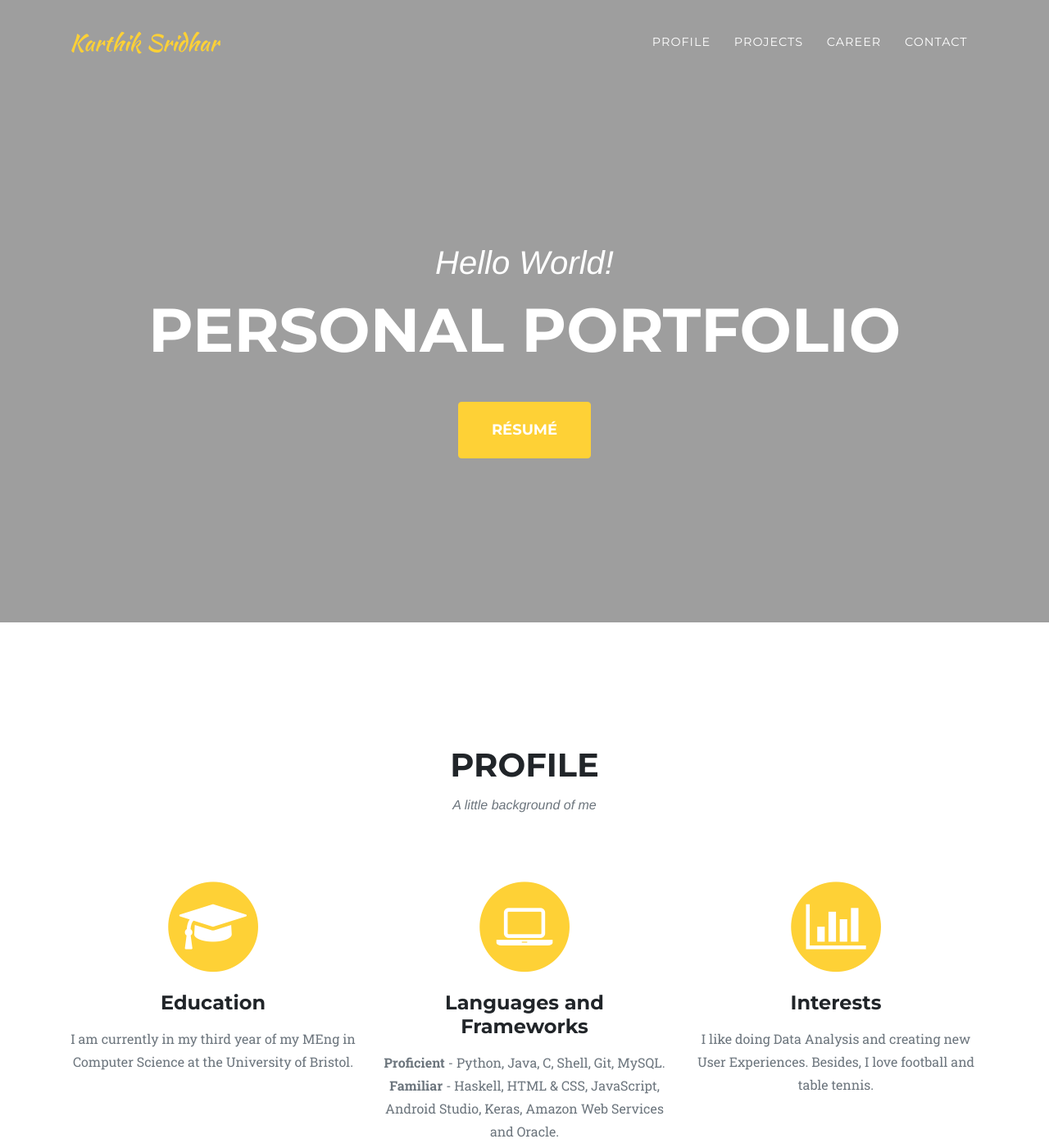
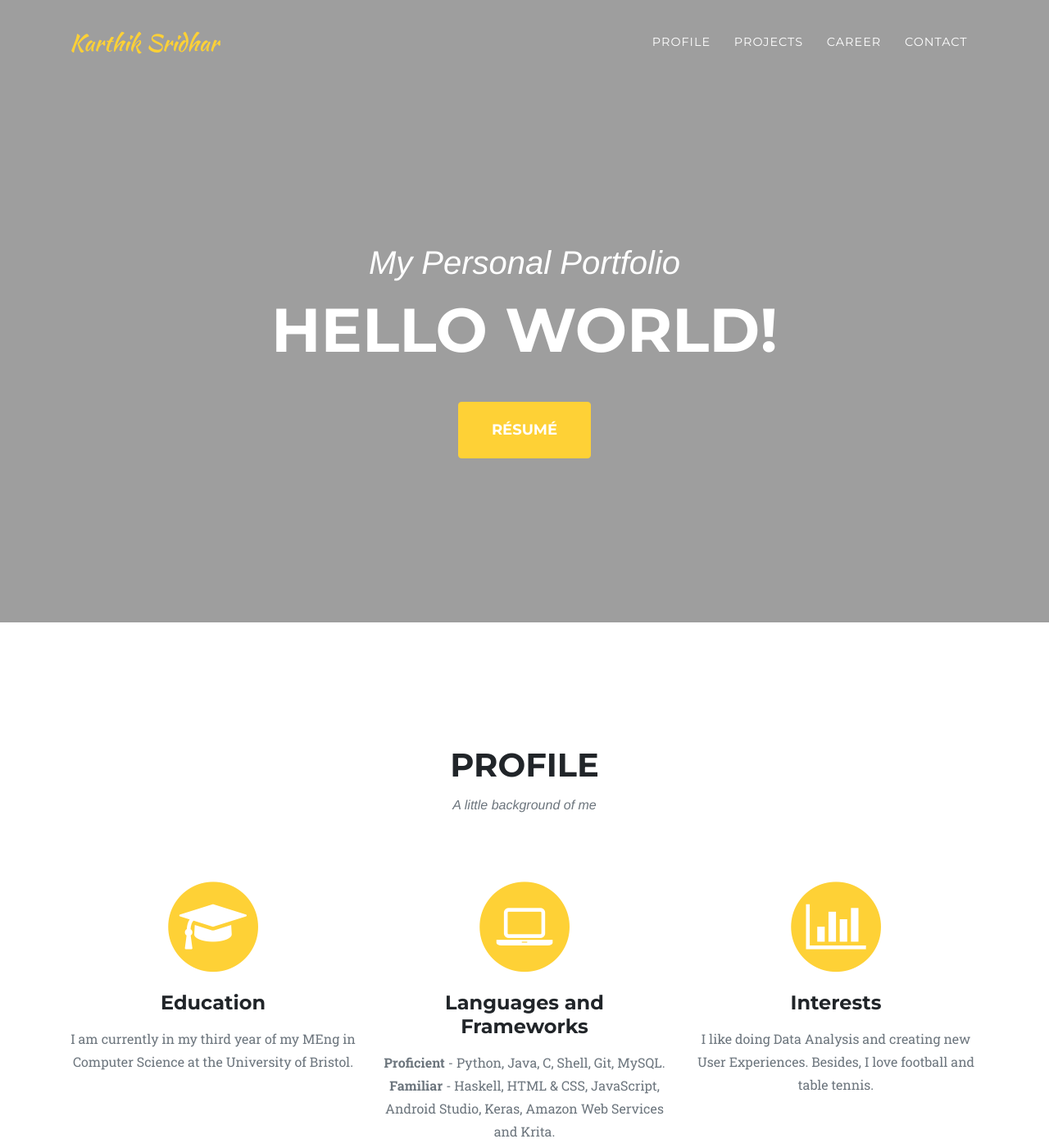
Before and after one commit to kartsridhar/kartsridhar.github.io, a Jekyll site: the page built from index.md, in a window 1280 px wide and 1400 px high. Shown: the whole window at 82% size. Built offline with Jekyll 4.4.1, drawn with Linux system fonts in a browser that asks for light colours; some web fonts are replaced.

Commit message:
added icons

```diff
--- a/_data/default.yml
+++ b/_data/default.yml
@@ -19,6 +19,10 @@
     url: 'https://twitter.com/kartsridhar'
   - icon: fa fa-facebook
     url: 'https://facebook.com/theblakfyre'
+  - icon: fa fa-instagram
+    url: 'https://instagram.com/kartsridhar'
+  - icon: fa fa-github
+    url: 'https://github.com/kartsridhar'
   - icon: fa fa-linkedin
     url: 'https://www.linkedin.com/in/karthik-sridhar-343546147/'
 
--- a/_data/home.yml
+++ b/_data/home.yml
@@ -1,6 +1,6 @@
 intro:
-  lead-in: "Hello World!"
-  heading: Personal Portfolio
+  lead-in: "My Personal Portfolio"
+  heading: Hello World!
   btn: Résumé
 
 services:
@@ -13,7 +13,7 @@
     - icon: fa fa-laptop
       heading: Languages and Frameworks
       text: <b>Proficient</b> - Python, Java, C, Shell, Git, MySQL.
-            <b>Familiar</b> - Haskell, HTML & CSS, JavaScript, Android Studio, Keras, Amazon Web Services and Oracle.
+            <b>Familiar</b> - Haskell, HTML & CSS, JavaScript, Android Studio, Keras, Amazon Web Services and Krita.
     - icon: fa fa-bar-chart
       heading: Interests
       text: I like doing Data Analysis and creating new User Experiences. Besides, I love football and table tennis.
--- a/_sass/_contact.scss
+++ b/_sass/_contact.scss
@@ -1,7 +1,7 @@
 // Styling for the contact section
 section#contact {
   background-color: $gray-900;
-  background-image: url('../img/contact.jpg');
+  background-image: url('../img/contact-hd.jpg');
   background-repeat: no-repeat;
   background-position: center;
   .section-heading {
```
Also changed, not shown: assets/img/contact-hd.jpg (added), assets/img/contact.jpg (deleted).
